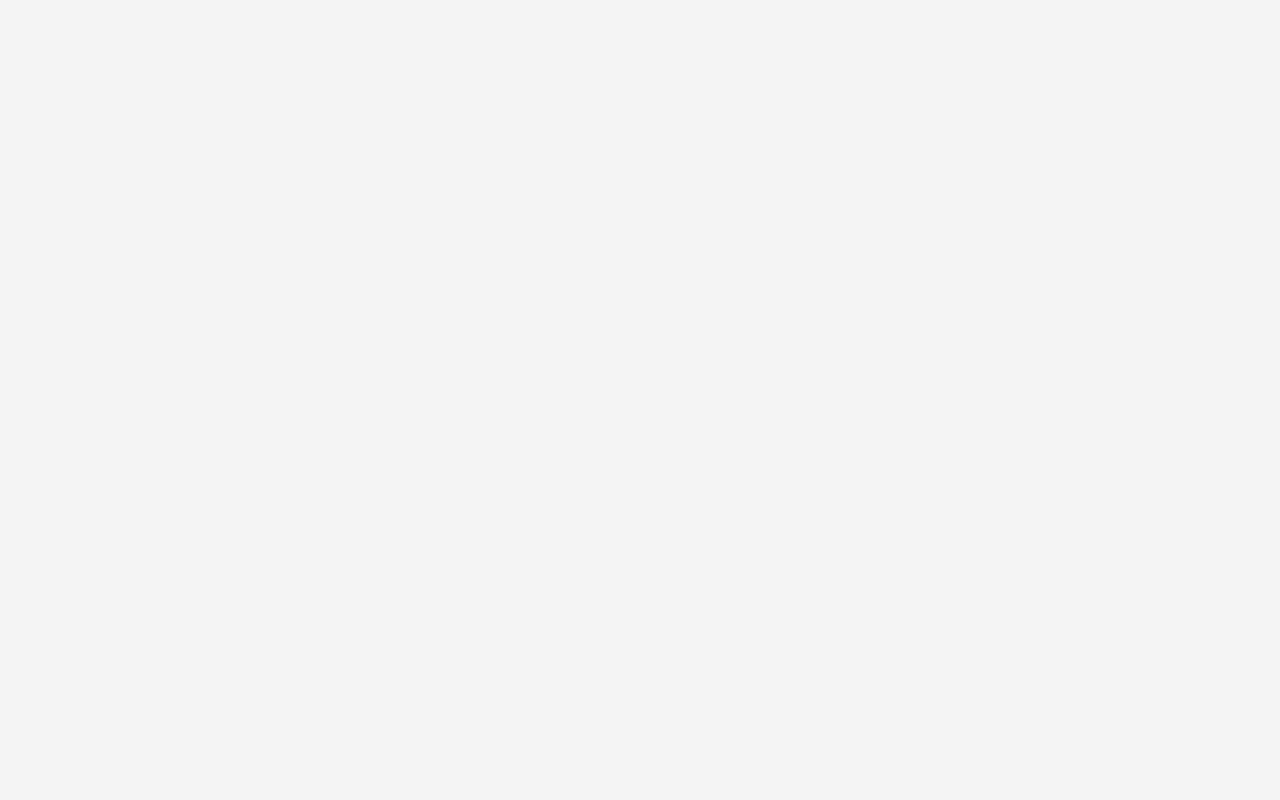
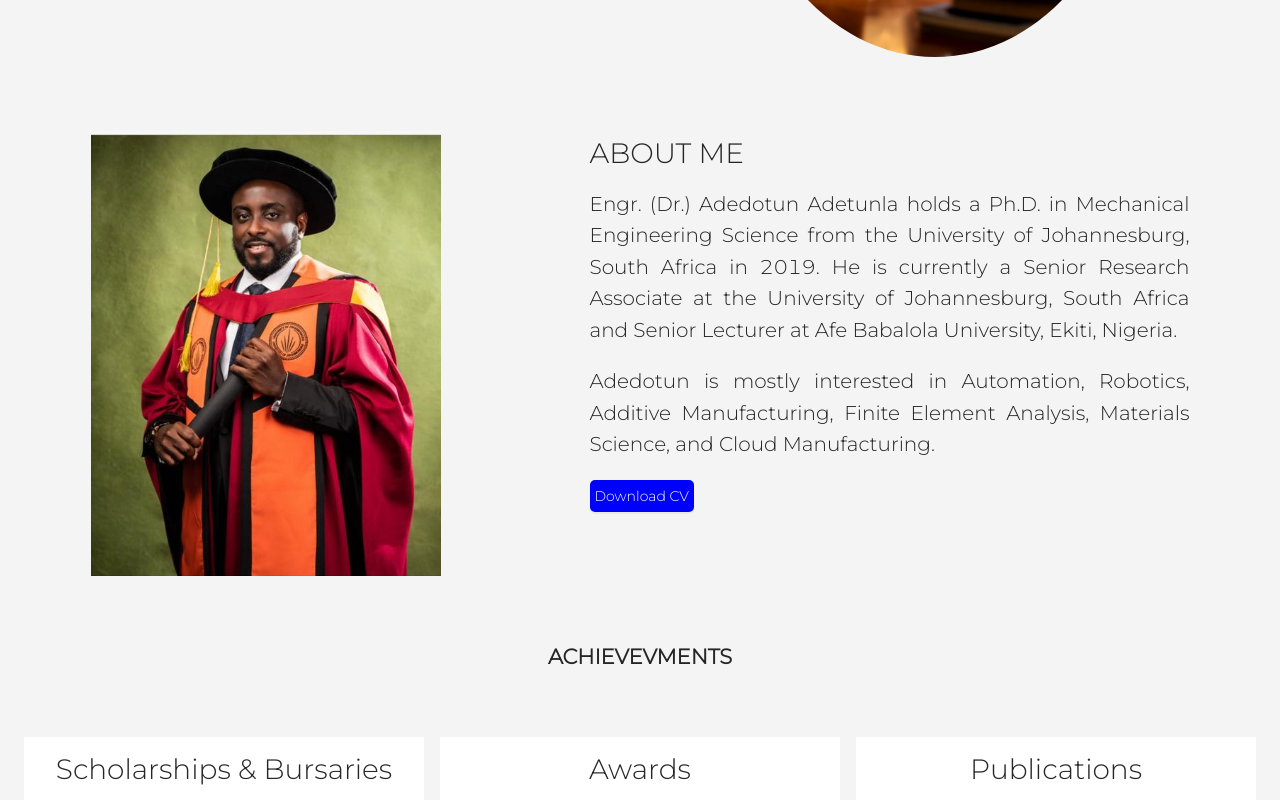
Before and after one commit to davidabuu/Adetunla, a Next.js app: page / in a window 1280 px wide. Shown: the part 540-1340 px from the top of the page. Before the commit the page ends 800 px from the top, so only its background shows below. Built offline with nearby package versions, Linux system fonts and the light colour scheme.

Commit message:
Error Fix

```diff
--- a/pages/index.js
+++ b/pages/index.js
@@ -1,21 +1,23 @@
+import Head from 'next/head';
 import React from 'react';
 import AboutMe from '../src/components/AboutMe';
 import Achievments from '../src/components/Achievments';
 import Footer from '../src/components/Footer';
 import Intro from '../src/components/Intro';
 import NavBar from '../src/components/NavBar';
-import UserWebLayout from '../src/components/UserWebLayout';
-import { FooterStyle, IntroStyle } from '../StyledComponents/Styled';
 
 const HomePage = () => {
   return (
-    <UserWebLayout webtitle={'Home Page'}>
+    <div>
+      <Head>
+        <title> Home Page | Dotman</title>
+      </Head>
       <NavBar />
       <Intro />
       <AboutMe />
       <Achievments />
       <Footer />
-    </UserWebLayout>
+    </div>
   );
 };
 
--- a/src/components/AboutMe.js
+++ b/src/components/AboutMe.js
@@ -8,10 +8,10 @@ const AboutMe = () => {
     Aos.init();
   }, []);
   return (
-    <div id='#about'>
+    <div id='about'>
       <AboutMeStyle data-aos='fade-right'>
         <img src='./img2.jpg' alt='Img2' />
-        <div className='about' id='about'>
+        <div className='about' id='aboutkk'>
           <h1>ABOUT ME</h1>
           <p>
             Engr. (Dr.) Adedotun Adetunla holds a Ph.D. in Mechanical
```
